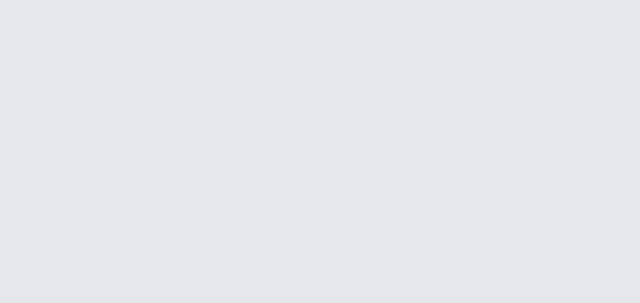
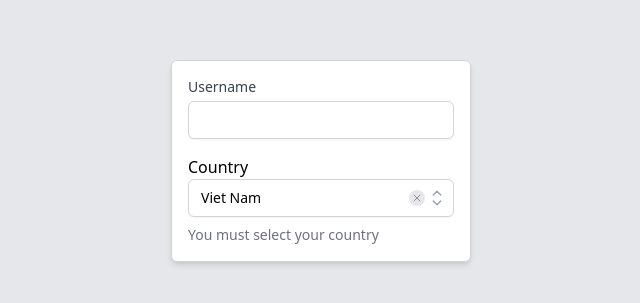
Before and after one commit to hudy9x/komponents, a React (Create React App) app: page / in a window 1280 px wide. Shown: the part 239-542 px from the top of the page, without its empty margins (319-959 px from the left). Built offline with nearby package versions, Linux system fonts and the light colour scheme.

Commit message:
feat: create control list

```diff
--- a/src/components/Controls/ListControl/ListOptions.tsx
+++ b/src/components/Controls/ListControl/ListOptions.tsx
@@ -0,0 +1,5 @@
+export default function ListOptions({ children }: { children: JSX.Element[] }) {
+  return <div className="select-options">
+    {children}
+  </div>
+}
--- a/src/components/Controls/ListControl/index.tsx
+++ b/src/components/Controls/ListControl/index.tsx
@@ -1,10 +1,10 @@
-import {Dispatch, SetStateAction, useState, useEffect, useRef} from "react"
-import {ListProvider} from "./context"
+import { Dispatch, SetStateAction, useState, useEffect, useRef } from "react"
+import { ListProvider } from "./context"
 import ListButton from "./ListButton"
 import ListItem from "./ListItem"
 import ListOptions from "./ListOptions"
-import {useListContext} from "./context"
-import {FormikFunc, ListItemValue} from "./type"
+import { useListContext } from "./context"
+import { FormikFunc, ListItemValue } from "./type"
 import "./style.css"
 
 interface ListControlProps {
@@ -24,14 +24,14 @@ interface ListControlProps {
 interface ListContainerProps {
   children: JSX.Element | JSX.Element[]
 }
-const ListContainer = ({children}: ListContainerProps) => {
+const ListContainer = ({ children }: ListContainerProps) => {
   const containerRef = useRef<HTMLDivElement>(null)
-  const {setVisible} = useListContext()
+  const { setVisible } = useListContext()
 
   // handle clicking outside dropdown list
   useEffect(() => {
 
-    const handleClickOutside = (ev:MouseEvent) => {
+    const handleClickOutside = (ev: MouseEvent) => {
       const target = ev.target as HTMLElement
       ev.stopPropagation()
 
@@ -61,7 +61,7 @@ const ListContainer = ({children}: ListContainerProps) => {
 }
 
 export default function ListControl({
-  title, name, require = false,
+  title, name,
   disabled, readOnly, helper,
   placeholder = '', value, required,
   onChange, onFormikChange, children
@@ -73,7 +73,7 @@ export default function ListControl({
   readOnly && classes.push("readonly")
   required && classes.push("required")
 
-  return <div className={`${visible && !disabled && !readOnly ? '' : 'select-none'} ${classes.join('' )}`} >
+  return <div className={`${visible && !disabled && !readOnly ? '' : 'select-none'} ${classes.join('')}`} >
     {title ? <label>{title}</label> : null}
     <ListProvider value={{
       value,
@@ -90,7 +90,7 @@ export default function ListControl({
         {children}
       </ListContainer>
     </ListProvider>
-      {helper ? <p className="mt-2 text-sm text-gray-500">{helper}</p> : null}
+    {helper ? <p className="mt-2 text-sm text-gray-500">{helper}</p> : null}
   </div>
 }
 
--- a/src/components/Controls/ListControl/style.css
+++ b/src/components/Controls/ListControl/style.css
@@ -0,0 +1,36 @@
+.select-container{
+  @apply relative;
+}
+
+.select-container.select-none .select-options{
+  @apply hidden;
+}
+
+.select-container:not(.select-none) .select-button{
+  @apply border-indigo-500 ring-indigo-200 ring-2
+}
+
+.select-button {
+  @apply cursor-pointer relative
+}
+
+.select-clear-icon {
+  @apply absolute top-1 right-6 p-0.5 w-4 h-4 bg-gray-200 text-gray-500 rounded-full;
+}
+
+.select-button .trailing-icon{
+  @apply absolute top-1.5 right-1 text-gray-400
+}
+
+.select-options {
+  @apply py-1.5 bg-white rounded-md border border-gray-200 shadow-md;
+  @apply absolute mt-1.5 left-0 w-full;
+}
+
+.select-item {
+  @apply px-3 py-2 text-sm cursor-pointer hover:bg-slate-50
+}
+
+.select-item.active{
+  @apply bg-slate-100
+}
--- a/src/containers/ListContainer.tsx
+++ b/src/containers/ListContainer.tsx
@@ -1,3 +1,47 @@
+import { useFormik } from "formik";
+import { useState } from "react";
+import { Input, List } from "../components/Controls";
+import { ListItemValue } from "../components/Controls/ListControl/type";
+
+const options: ListItemValue[] = [
+  { id: "VN", title: "Viet Nam" },
+  { id: "US", title: "United State" },
+  { id: "JP", title: "Japan" },
+]
+
 export default function ListContainer() {
-  return <div></div>
+  const formik = useFormik({
+    initialValues: {
+      country: ""
+    },
+    onSubmit: (values) => {
+      console.log(values)
+    }
+  })
+
+  const [val, setVal] = useState(options[0])
+
+  return <form onSubmit={formik.handleSubmit} className="p-4 border border-gray-300 rounded-md shadow-md bg-white flex flex-col gap-4 w-[300px]" >
+    <Input title="Username" name="username" />
+    <List
+      value={val}
+      onChange={setVal}
+      name="country"
+      onFormikChange={formik.setFieldValue}
+      helper="You must select your country"
+      required
+      title="Country"
+      placeholder="Select your country"
+    >
+      <List.Button>{val.title}</List.Button>
+      <List.Options>
+        {options.map(option => {
+          return <List.Item key={option.id} value={option}>
+            {option.title}
+          </List.Item>
+        })}
+      </List.Options>
+
+    </List>
+  </form>
 }
```
